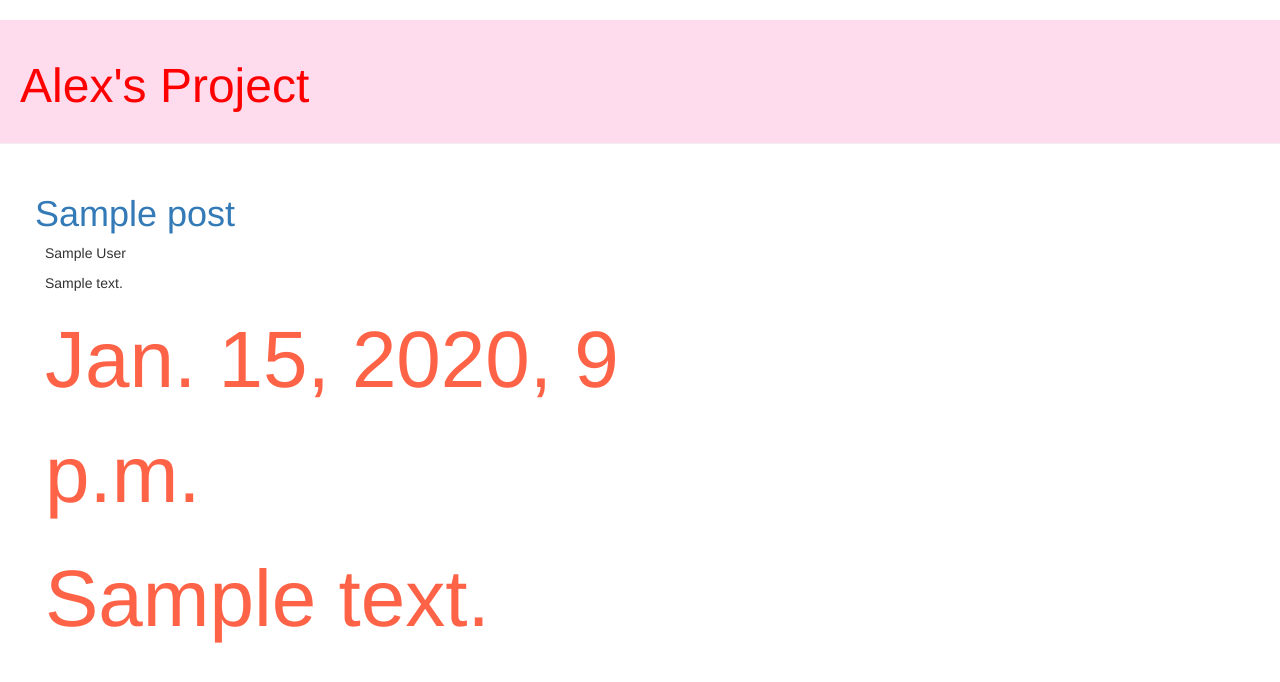
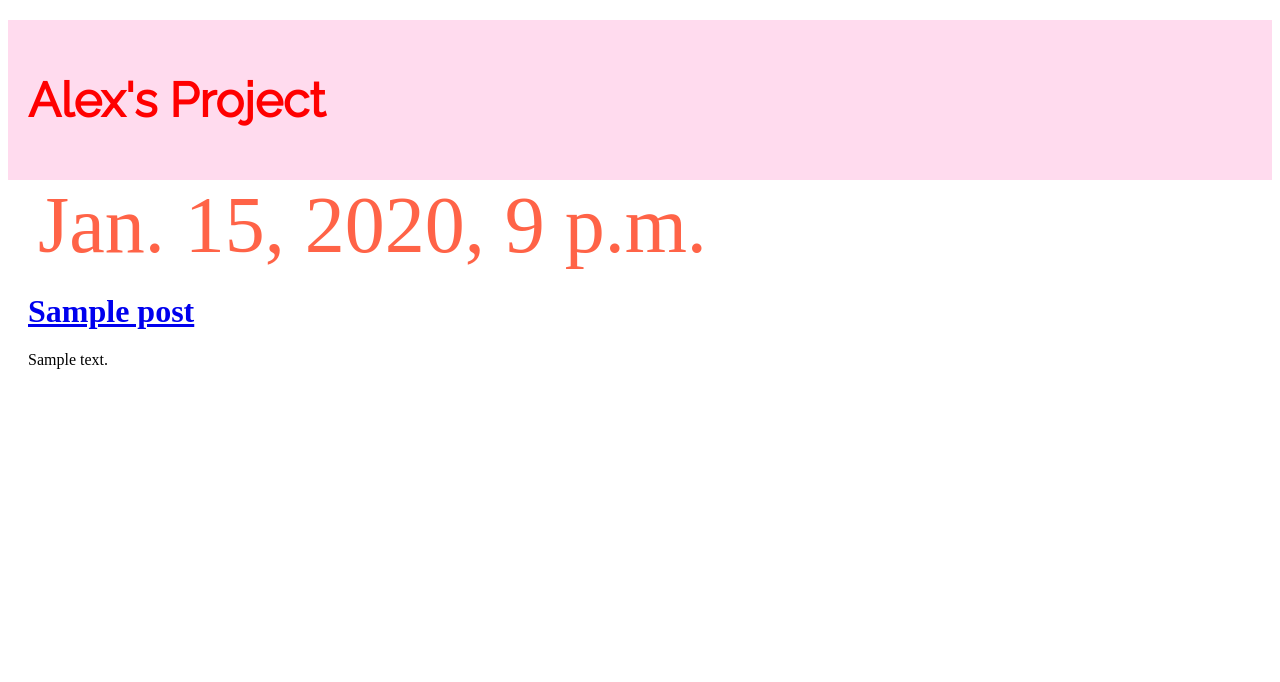
Before and after one commit to 12884007/my-first-blog, a Django app: template blog/templates/blog/post_list.html in a window 1280 px wide. Shown: the top 682 px of the page. Run offline with Django 3.2, Linux system fonts and the light colour scheme; tables that the repository leaves empty hold one stand-in row (values such as "Sample post"); the template is opened without the code that fills it: values that come from a table or form of the project are taken from there, most other values are stand-ins (such as "Sample title", 1, 10 or a date in 2020); some libraries are stand-ins or nearby versions.

Commit message:
Added view and template for detailed blog post as well as CSS for the site.

```diff
--- a/blog/static/css/blog.css
+++ b/blog/static/css/blog.css
@@ -7,11 +7,13 @@
 .page-header h1, .page-header h1 a, .page-header h1 a:visited, .page-header h1 a:active {
     color: #FF0000;
     font-size: 36pt;
+    font-family: 'Raleway', sans-serif;
     text-decoration: none;
 }
 
 .content {
-    margin-left: 20px;
+    margin-left: 20px
+    font-family: 'Raleway', sans-serif;
 }
 
 .save {
@@ -46,6 +48,7 @@
     color: #FF0000
     font-size: 26pt;
     padding-left: 10px;
+    font-family: 'Raleway', sans-serif;
 }
 
 .post {
@@ -58,7 +61,6 @@
 .post.text {
     color: #FF0000;
     text-align: justify;
-    font-family: 'Raleway', sans-serif;
     padding-left: 20px;
     font-size: 50px;
 }
--- /dev/null
+++ b/blog/templates/blog/base.html
@@ -0,0 +1,19 @@
+{% load static %}
+<html>
+    <head>
+        <title>Alex's Project</title>
+        <link href="https://fonts.googleapis.com/css?family=Raleway" rel="stylesheet" type="text/css">
+        <link rel="stylesheet" href="{% static 'css/blog.css' %}">
+        <div class="page-header">
+          <h1><a href="/">Alex's Project</a></h1>
+        </div>
+    <div class="content container">
+        <div class="row">
+            <div class="col-md-8">
+            {% block content %}
+            {% endblock %}
+            </div>
+        </div>
+    </div>
+</body>
+</html>
--- a/blog/templates/blog/post_list.html
+++ b/blog/templates/blog/post_list.html
@@ -1,35 +1,13 @@
-{% load static %}
-<html>
-    <head>
-        <title>Alex's Project</title>
-        <link rel="stylesheet" href="//maxcdn.bootstrapcdn.com/bootstrap/3.2.0/css/bootstrap.min.css">
-        <link rel="stylesheet" href="//maxcdn.bootstrapcdn.com/bootstrap/3.2.0/css/bootstrap-theme.min.css">
-        <link href="https://fonts.googleapis.com/css?family=Raleway" rel="stylesheet" type="text/css">
-        <link rel="stylesheet" href="{% static 'css/blog.css' %}">
-        <div class="page-header">
-          <h1><a href="/">Alex's Project</a></h1>
+{% extends 'blog/base.html' %}
+
+{% block content %}
+    {% for post in posts %}
+        <div class="post">
+            <div class="date">
+                {{ post.published_date }}
+            </div>
+            <h1><a href="{% url 'post_detail' pk=post.pk %}">{{ post.title }}</a></h1>
+            <p>{{ post.text|linebreaksbr }}</p>
         </div>
-    </head>
-    <body>
-         <div class="content container">
-    <div class="row">
-        <div class="col-md-8">
-            {% for post in posts %}
-                <div class="post">
-                    </div>
-                    <h1><a href="">{{ post.title }}</a></h1>
-                    <div class="author">
-                        <p>{{ author }}</p>
-                    <p>{{ post.text|linebreaksbr }}</p>
-                </div>
-                    <div class="date">
-                        <p>{{ post.published_date }}</p>
-                    <p>{{ post.text|linebreaksbr }}</p>
-                </div>
-            {% endfor %}
-        </div>
-    </div>
-</div>
-
-    </body>
-</html>
+    {% endfor %}
+{% endblock %}
--- a/blog/urls.py
+++ b/blog/urls.py
@@ -1,5 +1,7 @@
-from django.conf.urls import url
+from django.urls import path
 from . import views
+
 urlpatterns = [
-    url(r'^$', views.post_list, name='post_list'),
+    path('', views.post_list, name='post_list'),
+    path('post/<int:pk>/', views.post_detail, name='post_detail'),
 ]
--- a/blog/views.py
+++ b/blog/views.py
@@ -1,4 +1,9 @@
 from django.shortcuts import render
+from django.shortcuts import render, get_object_or_404
 
 def post_list(request):
     return render(request, 'blog/post_list.html', {})
+
+def post_detail(request, pk):
+    post = get_object_or_404(Post, pk=pk)
+    return render(request, 'blog/post_detail.html', {'post': post})
```
Also changed, not shown: blog/templates/blog/post_detail.html (added, +13 -0 lines).
